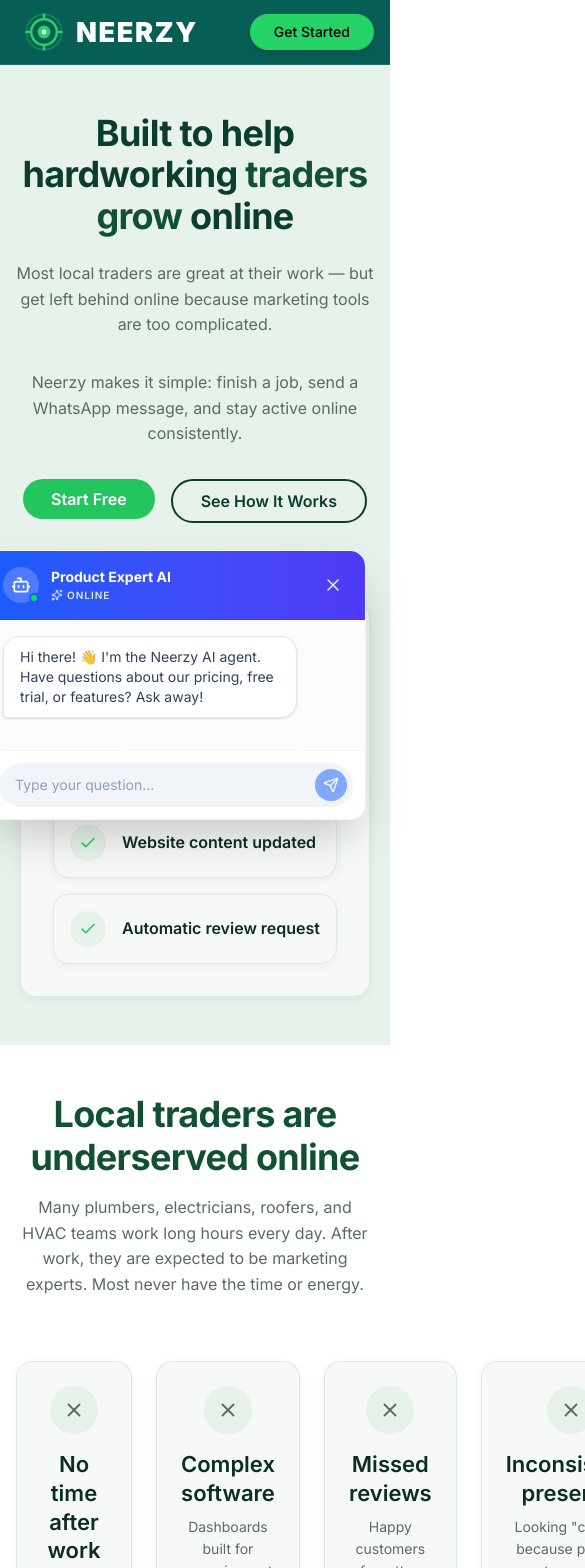
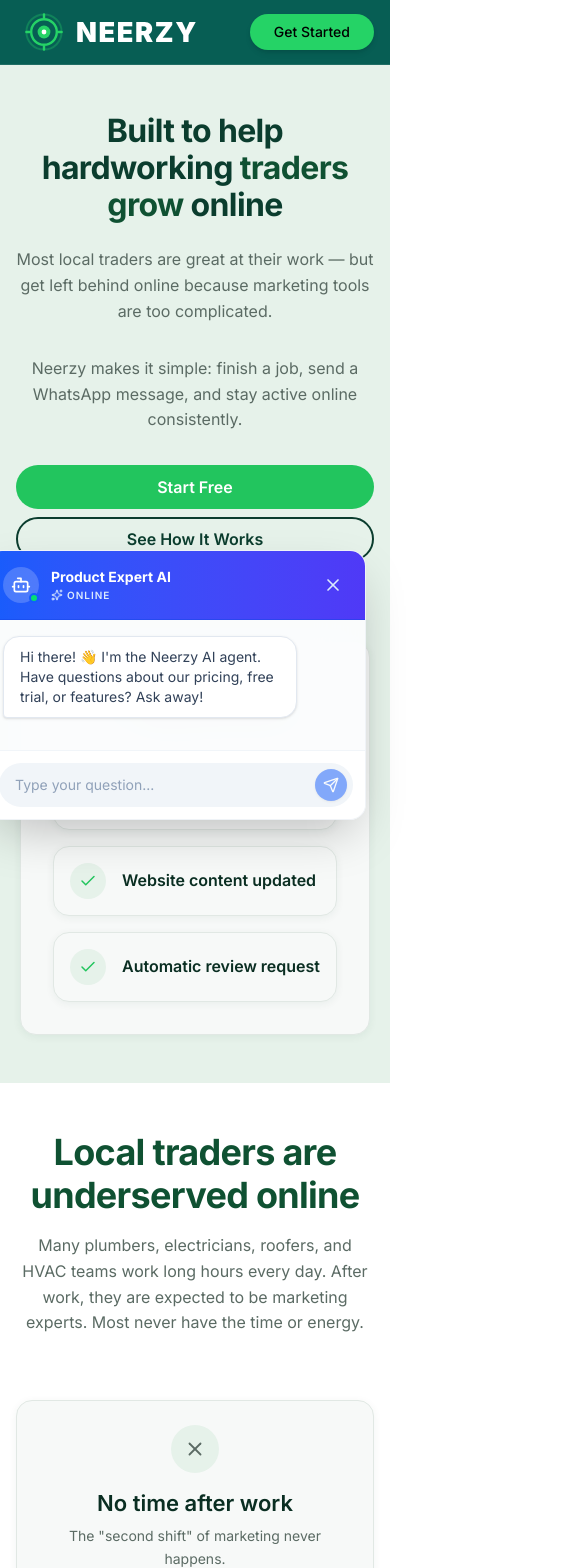
Before and after one commit to mobeen00381/Neerzy, a Next.js app: page /about in a window 390 px wide. Shown: the top 1568 px of the page, 585 px wide, since content can reach past the window. Built offline with nearby package versions, Linux system fonts and the light colour scheme; no server answers.

Commit message:
Mobile responsiveness: add responsive grid overrides for About and Pricing pages

```diff
--- a/src/app/about/page.tsx
+++ b/src/app/about/page.tsx
@@ -35,9 +35,20 @@
   "url": "https://www.neerzy.com/about"
 };
 
+const aboutMobileStyles = `
+  @media (max-width: 768px) {
+    .about-grid-4 { grid-template-columns: 1fr !important; max-width: 400px !important; margin: 0 auto !important; }
+    .about-grid-5 { grid-template-columns: 1fr !important; max-width: 400px !important; margin: 0 auto !important; }
+    .about-grid-2 { grid-template-columns: 1fr !important; max-width: 400px !important; margin: 0 auto !important; }
+    .about-grid-2-col { grid-template-columns: 1fr !important; }
+    .about-compare-grid { grid-template-columns: 1fr !important; max-width: 400px !important; }
+  }
+`;
+
 export default function AboutPage() {
   return (
     <div className="min-h-screen bg-white font-sans">
+      <style>{aboutMobileStyles}</style>
       <script
         type="application/ld+json"
         dangerouslySetInnerHTML={{ __html: JSON.stringify(jsonLd) }}
@@ -110,7 +121,7 @@
             </p>
           </div>
 
-          <div className="card-grid" style={{ gridTemplateColumns: 'repeat(4, 1fr)' }}>
+          <div className="card-grid about-grid-4" style={{ gridTemplateColumns: 'repeat(4, 1fr)' }}>
             {[
               { t: 'No time after work', d: 'The "second shift" of marketing never happens.' },
               { t: 'Complex software', d: 'Dashboards built for agencies, not for traders.' },
@@ -141,7 +152,7 @@
       {/* SECTION 3 — WHY WHATSAPP: Dark Section */}
       <section className="section-padding" style={{ backgroundColor: 'var(--color-primary-dark)', color: '#FFFFFF' }}>
         <div className="container" style={{ maxWidth: '1000px', margin: '0 auto' }}>
-          <div style={{ display: 'grid', gridTemplateColumns: '1fr 1fr', gap: 'var(--space-7)', alignItems: 'center' }}>
+          <div className="about-grid-2-col" style={{ display: 'grid', gridTemplateColumns: '1fr 1fr', gap: 'var(--space-7)', alignItems: 'center' }}>
             <div>
               <h2 style={{ fontSize: 'var(--text-h2-size)', lineHeight: 'var(--text-h2-line)', fontWeight: 'var(--text-h2-weight)', color: '#FFFFFF', marginBottom: 'var(--space-4)', letterSpacing: '-0.02em' }}>
                 Why Neerzy works through WhatsApp
@@ -254,7 +265,7 @@
           <p style={{ fontSize: 'var(--text-body-size)', color: 'var(--color-text-secondary)', maxWidth: '600px', margin: '0 auto var(--space-7)' }}>
             We believe small local businesses should not need expensive agencies or large marketing teams just to stay visible online.
           </p>
-          <div className="card-grid" style={{ gridTemplateColumns: 'repeat(5, 1fr)', maxWidth: '800px', margin: '0 auto' }}>
+          <div className="card-grid about-grid-5" style={{ gridTemplateColumns: 'repeat(5, 1fr)', maxWidth: '800px', margin: '0 auto' }}>
             {[
               { icon: 'check', label: 'Build Trust' },
               { icon: 'check', label: 'Stay Active' },
@@ -285,7 +296,7 @@
       {/* SECTION 6 — FREEDOM & EMPOWERMENT */}
       <section className="section-padding" style={{ backgroundColor: 'var(--color-bg)', borderTop: '1px solid var(--color-divider)' }}>
         <div className="container" style={{ maxWidth: '1000px', margin: '0 auto' }}>
-          <div style={{ display: 'grid', gridTemplateColumns: '1fr 1fr', gap: 'var(--space-7)', alignItems: 'center' }}>
+          <div className="about-grid-2-col" style={{ display: 'grid', gridTemplateColumns: '1fr 1fr', gap: 'var(--space-7)', alignItems: 'center' }}>
             <div>
               <h2 style={{ fontSize: 'var(--text-h2-size)', lineHeight: 'var(--text-h2-line)', fontWeight: 'var(--text-h2-weight)', color: 'var(--color-primary)', marginBottom: 'var(--space-4)', letterSpacing: '-0.02em' }}>
                 Built to give businesses more independence
@@ -297,7 +308,7 @@
               <p style={{ fontSize: 'var(--text-body-size)', fontWeight: 600, color: 'var(--color-text-primary)', marginBottom: 'var(--space-3)' }}>
                 Neerzy helps you build your own legacy:
               </p>
-              <div className="card-grid" style={{ gridTemplateColumns: '1fr 1fr' }}>
+              <div className="card-grid about-grid-2" style={{ gridTemplateColumns: '1fr 1fr' }}>
                 {[
                   { t: 'Own website' },
                   { t: 'Own reviews' },
@@ -336,7 +347,7 @@
           <h2 style={{ fontSize: 'var(--text-h2-size)', lineHeight: 'var(--text-h2-line)', fontWeight: 'var(--text-h2-weight)', color: 'var(--color-primary)', marginBottom: 'var(--space-6)', letterSpacing: '-0.02em' }}>
             Built with trust and compliance in mind
           </h2>
-          <div className="card-grid" style={{ gridTemplateColumns: 'repeat(4, 1fr)', maxWidth: '700px', margin: '0 auto' }}>
+          <div className="card-grid about-grid-4" style={{ gridTemplateColumns: 'repeat(4, 1fr)', maxWidth: '700px', margin: '0 auto' }}>
             {[
               'Google-compliant workflows', 'Full publishing control', 'No fake reviews or spam', 'You own your data'
             ].map((t, i) => (
--- a/src/app/globals.css
+++ b/src/app/globals.css
@@ -122,6 +122,7 @@
   cursor: pointer;
   border: none;
   line-height: 1;
+  min-height: 44px;
 }
 
 .btn-primary {
@@ -401,6 +402,29 @@
   }
 }
 
+@media (max-width: 414px) {
+  .hero-content h1 {
+    font-size: 32px;
+  }
+  .hero-ctas {
+    flex-direction: column;
+    align-items: stretch;
+    gap: var(--space-2);
+  }
+  .hero-ctas .btn {
+    width: 100%;
+    text-align: center;
+  }
+  .hero-trust {
+    flex-direction: column;
+    align-items: flex-start;
+    gap: var(--space-2);
+  }
+  .hero-trust-item {
+    font-size: var(--text-body-size);
+  }
+}
+
 /* ============================================
    Why We Exist Section
    ============================================ */
@@ -1318,7 +1342,29 @@
 @media (max-width: 640px) {
   .flow-grid {
     grid-template-columns: repeat(2, 1fr);
+    max-width: 320px;
+  }
+}
+
+@media (max-width: 414px) {
+  .flow-grid {
+    grid-template-columns: 1fr;
     max-width: 280px;
+  }
+  .flow-node {
+    flex-direction: row;
+    padding: var(--space-3);
+    text-align: left;
+    gap: var(--space-3);
+  }
+  .flow-node-icon {
+    width: 36px;
+    height: 36px;
+    flex-shrink: 0;
+  }
+  .flow-node-text {
+    font-size: var(--text-body-size);
+    max-width: none;
   }
 }
 
--- a/src/app/pricing/page.tsx
+++ b/src/app/pricing/page.tsx
@@ -122,11 +122,20 @@
   }
 ];
 
+const pricingMobileStyles = `
+  @media (max-width: 768px) {
+    .pricing-grid-4 { grid-template-columns: 1fr !important; max-width: 400px !important; margin: 0 auto !important; }
+    .pricing-grid-2 { grid-template-columns: 1fr !important; max-width: 400px !important; margin: 0 auto !important; }
+    .pricing-compare-grid { grid-template-columns: 1fr !important; max-width: 400px !important; }
+  }
+`;
+
 export default function PricingPage() {
   const [openFaq, setOpenFaq] = useState<number | null>(null);
 
   return (
     <div className="min-h-screen bg-white font-sans">
+      <style>{pricingMobileStyles}</style>
       <script
         type="application/ld+json"
         dangerouslySetInnerHTML={{ __html: JSON.stringify(jsonLd) }}
@@ -161,7 +170,7 @@
       {/* Plans Section */}
       <section className="section-padding" style={{ backgroundColor: 'var(--color-bg)', borderTop: '1px solid var(--color-divider)' }}>
         <div className="container" style={{ maxWidth: '1100px', margin: '0 auto' }}>
-          <div className="card-grid" style={{ gridTemplateColumns: 'repeat(4, 1fr)' }}>
+          <div className="card-grid pricing-grid-4" style={{ gridTemplateColumns: 'repeat(4, 1fr)' }}>
             {PLANS.map((plan, i) => (
               <div
                 key={i}
@@ -312,7 +321,8 @@
                     fontSize: 'var(--text-body-size)',
                     fontWeight: 600,
                     color: 'var(--color-text-primary)',
-                    lineHeight: 'var(--text-body-line)'
+                    lineHeight: 'var(--text-body-line)',
+                    minHeight: '44px'
                   }}
                 >
                   <span>{faq.q}</span>
```
